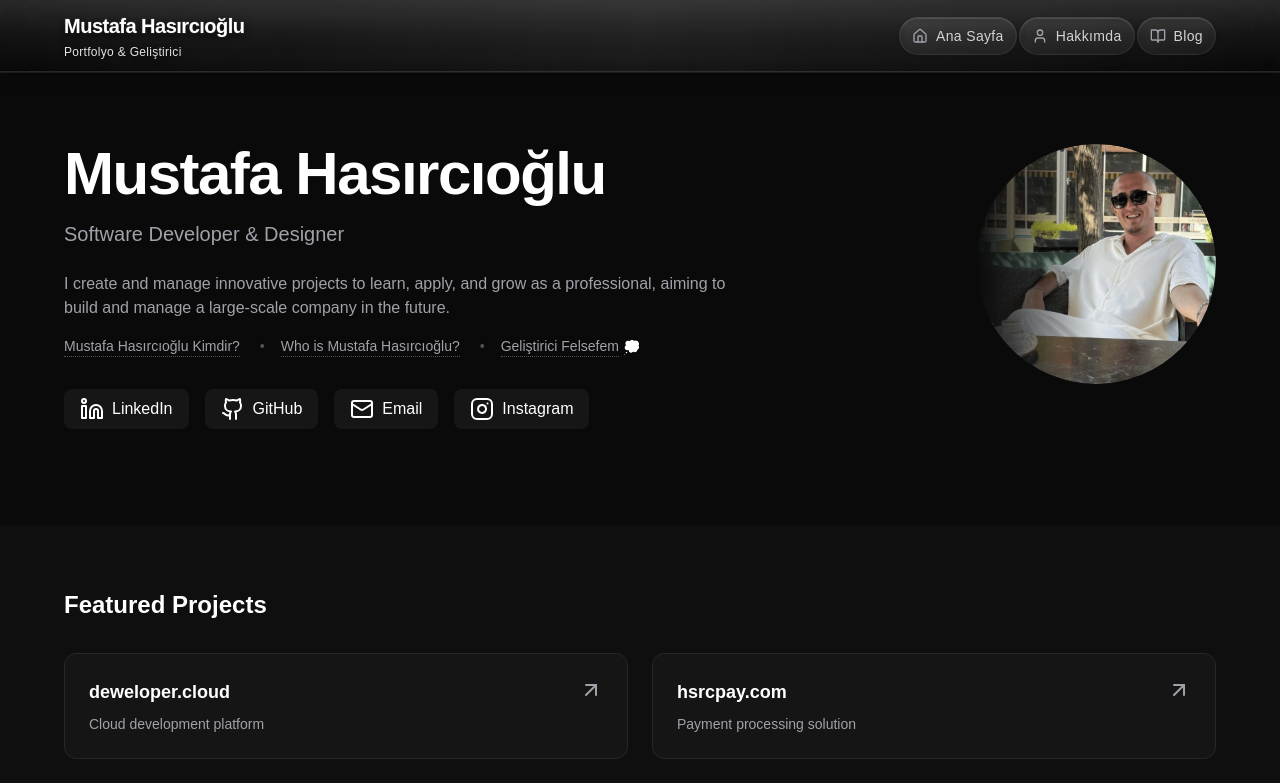
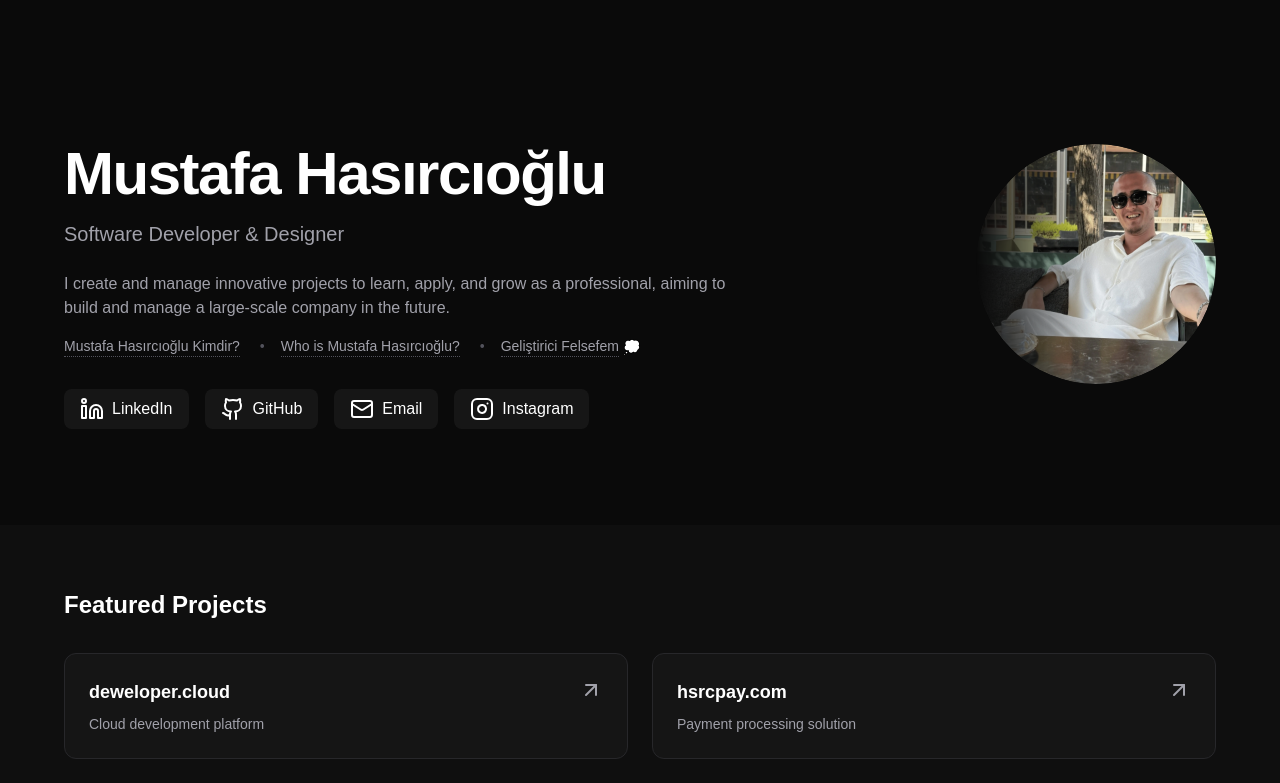
Before and after one commit to hasirciogluhq/hasirciogli.com-portfollio, a Next.js app: page / in a window 1280 px wide. Shown: the top 783 px of the page. Built offline with nearby package versions, Linux system fonts and the light colour scheme.

Commit message:
navbar initiated

```diff
--- a/src/app/page.tsx
+++ b/src/app/page.tsx
@@ -11,13 +11,14 @@ import BlogFooter from "@/components/blog/BlogFooter";
 
 import { motion } from "framer-motion";
 import Image from "next/image";
+import { NavbarComponent } from "@/components/navbar";
 
 
 
 export default function Home() {
   return (
     <>
-      <BlogNavbar />
+      <NavbarComponent />
       <main className="min-h-screen bg-[#0A0A0A] text-white pt-20">
       {/* Hero Section */}
       <section className="px-4 pt-8 pb-16 md:pt-16 md:pb-24">
```
